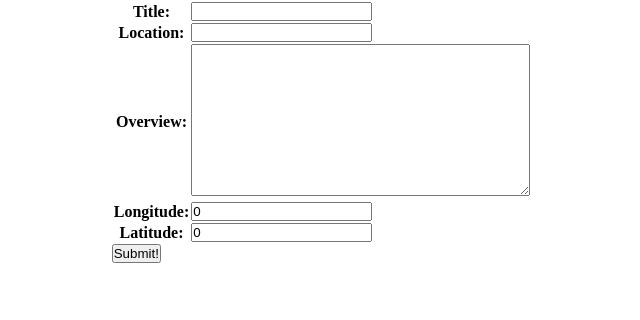
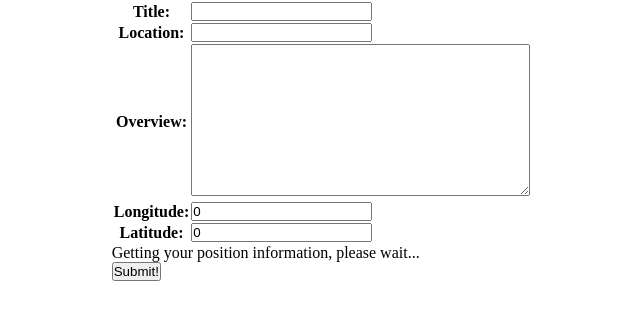
Before and after one commit to ifrah1/myspots, a Django app: page /myspots/create/ in a window 1280 px wide. Shown: the part 64-384 px from the top of the page, without its empty margins (318-958 px from the left). Run offline with Django 3.2, Linux system fonts and the light colour scheme.

Commit message:
finished grabbing users location and filling form

```diff
--- a/main_app/templates/main_app/spot_form.html
+++ b/main_app/templates/main_app/spot_form.html
@@ -9,6 +9,46 @@
         <!-- Render the inputs inside of <tr>s & <td>s -->
         {{ form.as_table }}
     </table>
+    <div id="result">
+        <!--Position information will be inserted here-->
+    </div>
     <input type="submit" value="Submit!" class="btn">
+
 </form>
+
+<script>
+    let x = document.getElementById("demo");
+
+    // grab element for long and lat
+    let longitude = document.getElementById('id_longitude')
+    let latitude = document.getElementById('id_latitude')
+
+    function getLocation() {
+        // Store the element where the page displays the result
+        result = document.getElementById("result");
+
+        if (navigator.geolocation) {
+            navigator.geolocation.getCurrentPosition(showMap);
+            result.innerHTML = "Getting your position information, please wait...";
+        } else {
+            x.innerHTML = "Geolocation is not supported by this browser.";
+        }
+    }
+
+    // Define callback function for successful attempt
+    function showMap(position) {
+        // Get location data
+        lat = position.coords.latitude;
+        long = position.coords.longitude;
+
+        longitude.setAttribute('value', long)
+        latitude.setAttribute('value', lat)
+
+        result.innerHTML = "Your current position is (" + "Latitude: " + position.coords.latitude + ", " + "Longitude: " + position.coords.longitude + ")";
+    }
+
+    document.body.onload = function () {
+        getLocation();
+    };
+</script>
 {% endblock %}
```
